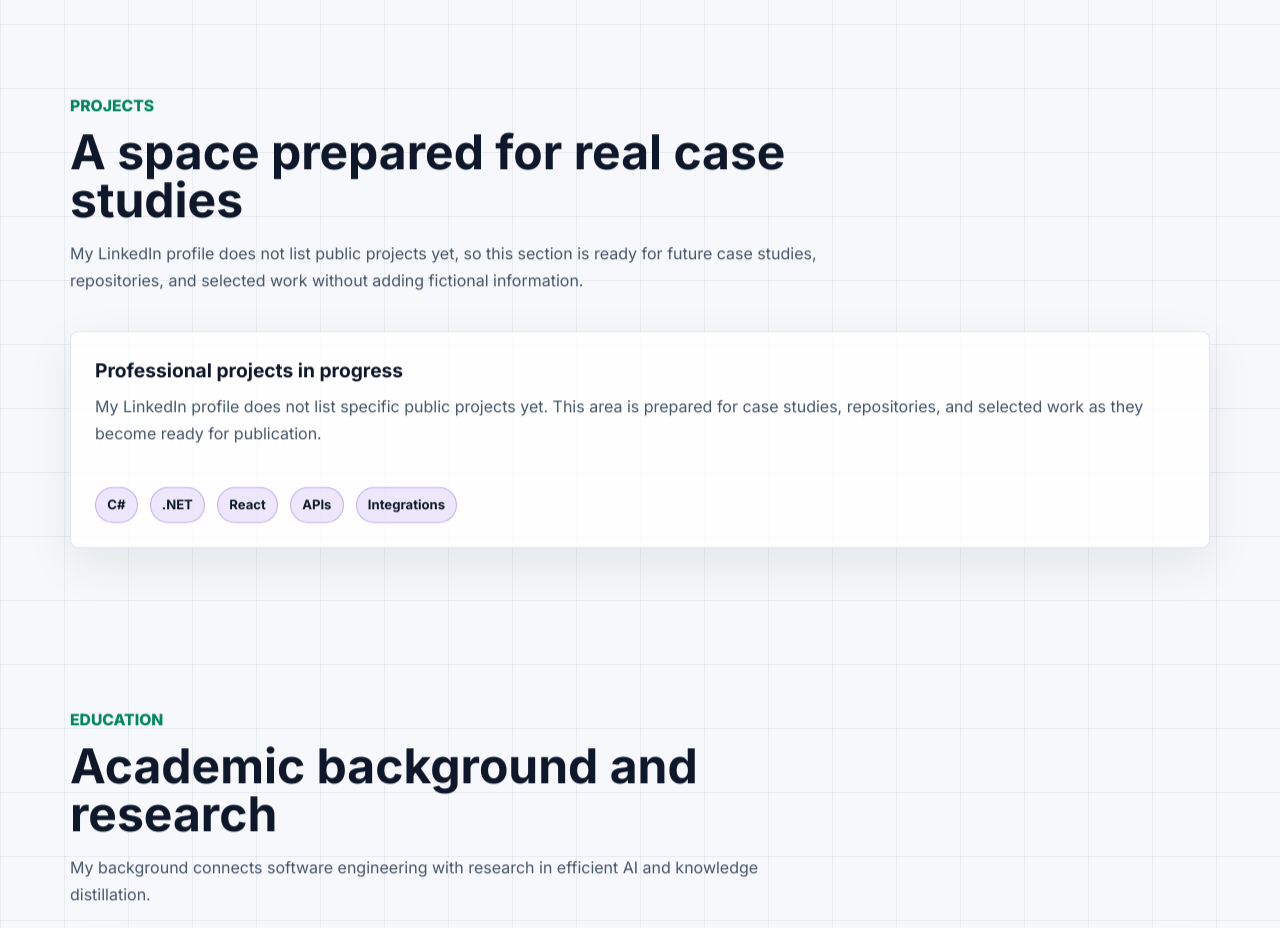
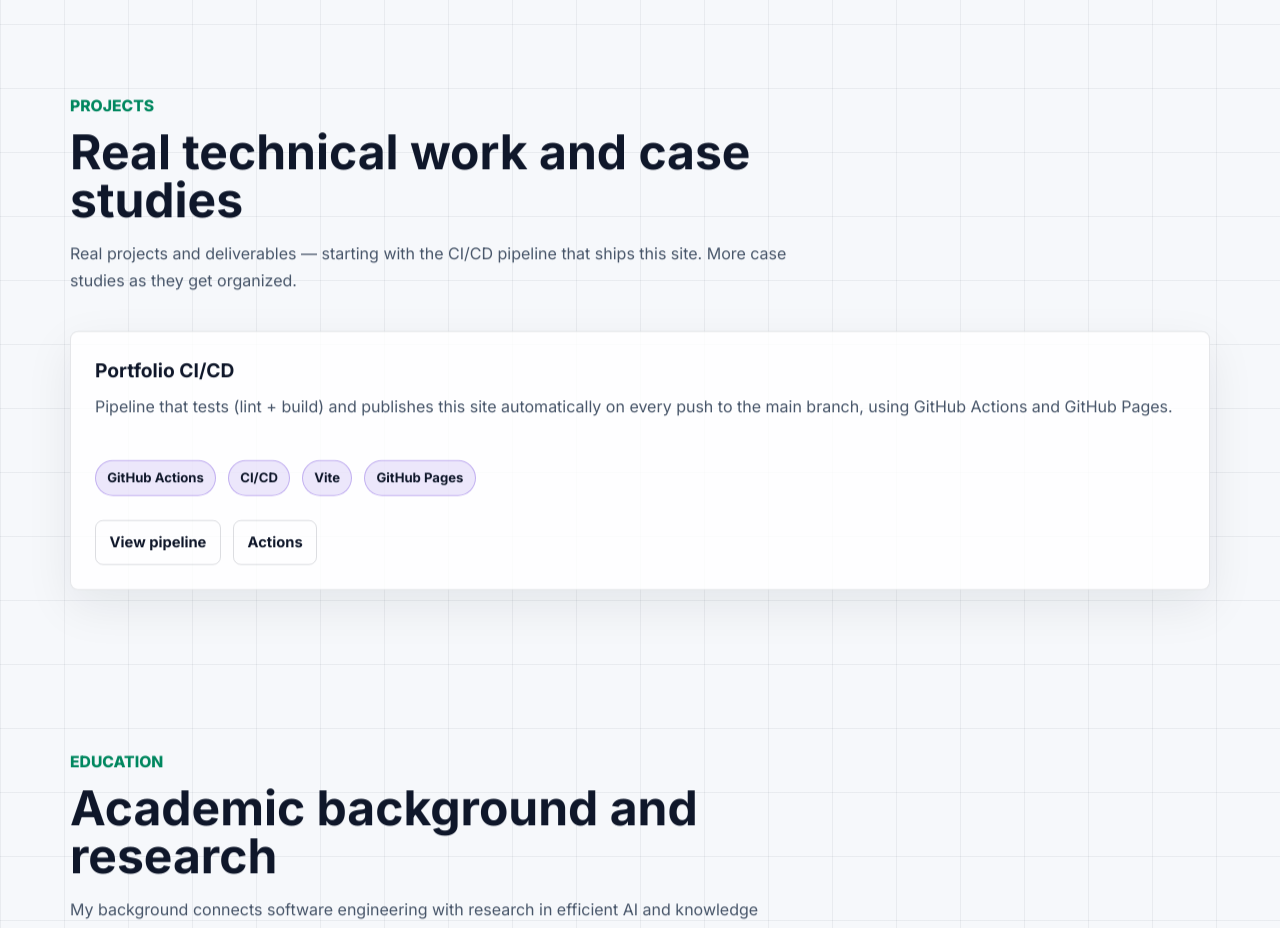
Before and after one commit to Alex-Filipe/alexfilipe-dev, a React (Vite) app: page / in a window 1280 px wide. Shown: the part 3240-4168 px from the top of the page. Built offline with nearby package versions, Linux system fonts and the light colour scheme.

Commit message:
Add CI/CD project card to the Projects section
Replace the placeholder with a real project card describing the portfolio's
CI/CD pipeline (GitHub Actions + Pages), with links to the workflow file and
the Actions tab. Updated PT and EN copy.

```diff
--- a/src/data/content.ts
+++ b/src/data/content.ts
@@ -52,9 +52,9 @@ export const portfolioContent: Record<string, PortfolioContent> = {
       },
       projects: {
         eyebrow: "Projetos",
-        title: "Espaço preparado para cases reais",
+        title: "Entregas técnicas e cases reais",
         description:
-          "A seção de projetos está pronta para receber estudos de caso, repositórios e entregas publicáveis sem criar informações fictícias.",
+          "Projetos e entregas reais — a começar pelo pipeline de CI/CD que publica este site. Novos cases entram conforme forem organizados.",
       },
       skills: {
         eyebrow: "Tech stack",
@@ -119,10 +119,20 @@ export const portfolioContent: Record<string, PortfolioContent> = {
     ],
     projects: [
       {
-        title: "Projetos profissionais em organização",
+        title: "CI/CD do portfólio",
         description:
-          "Meu LinkedIn ainda não lista projetos públicos específicos. Esta área está preparada para receber estudos de caso, repositórios e entregas selecionadas conforme forem organizados para publicação.",
-        stack: ["C#", ".NET", "React", "APIs", "Integrações"],
+          "Pipeline que testa (lint + build) e publica este site automaticamente a cada push na branch principal, usando GitHub Actions e GitHub Pages.",
+        stack: ["GitHub Actions", "CI/CD", "Vite", "GitHub Pages"],
+        links: [
+          {
+            label: "Ver pipeline",
+            href: "https://github.com/Alex-Filipe/alexfilipe-dev/blob/main/.github/workflows/deploy.yml",
+          },
+          {
+            label: "Actions",
+            href: "https://github.com/Alex-Filipe/alexfilipe-dev/actions",
+          },
+        ],
       },
     ],
     skillGroups: [
@@ -214,9 +224,9 @@ export const portfolioContent: Record<string, PortfolioContent> = {
       },
       projects: {
         eyebrow: "Projects",
-        title: "A space prepared for real case studies",
+        title: "Real technical work and case studies",
         description:
-          "My LinkedIn profile does not list public projects yet, so this section is ready for future case studies, repositories, and selected work without adding fictional information.",
+          "Real projects and deliverables — starting with the CI/CD pipeline that ships this site. More case studies as they get organized.",
       },
       skills: {
         eyebrow: "Tech stack",
@@ -281,10 +291,20 @@ export const portfolioContent: Record<string, PortfolioContent> = {
     ],
     projects: [
       {
-        title: "Professional projects in progress",
+        title: "Portfolio CI/CD",
         description:
-          "My LinkedIn profile does not list specific public projects yet. This area is prepared for case studies, repositories, and selected work as they become ready for publication.",
-        stack: ["C#", ".NET", "React", "APIs", "Integrations"],
+          "Pipeline that tests (lint + build) and publishes this site automatically on every push to the main branch, using GitHub Actions and GitHub Pages.",
+        stack: ["GitHub Actions", "CI/CD", "Vite", "GitHub Pages"],
+        links: [
+          {
+            label: "View pipeline",
+            href: "https://github.com/Alex-Filipe/alexfilipe-dev/blob/main/.github/workflows/deploy.yml",
+          },
+          {
+            label: "Actions",
+            href: "https://github.com/Alex-Filipe/alexfilipe-dev/actions",
+          },
+        ],
       },
     ],
     skillGroups: [
```
